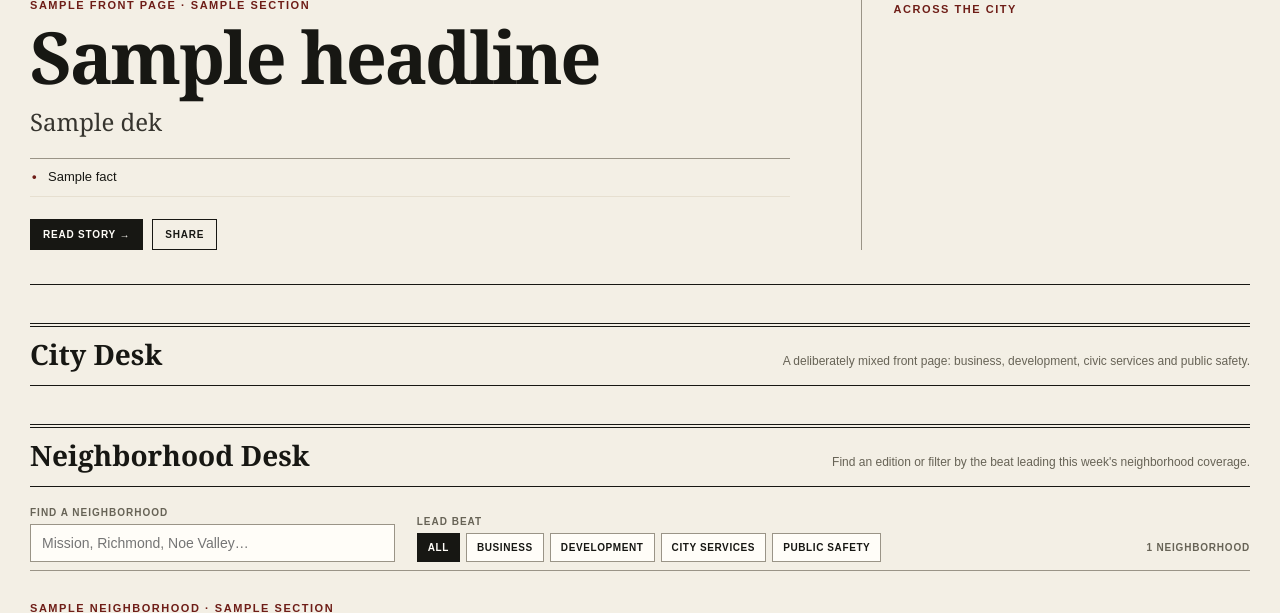
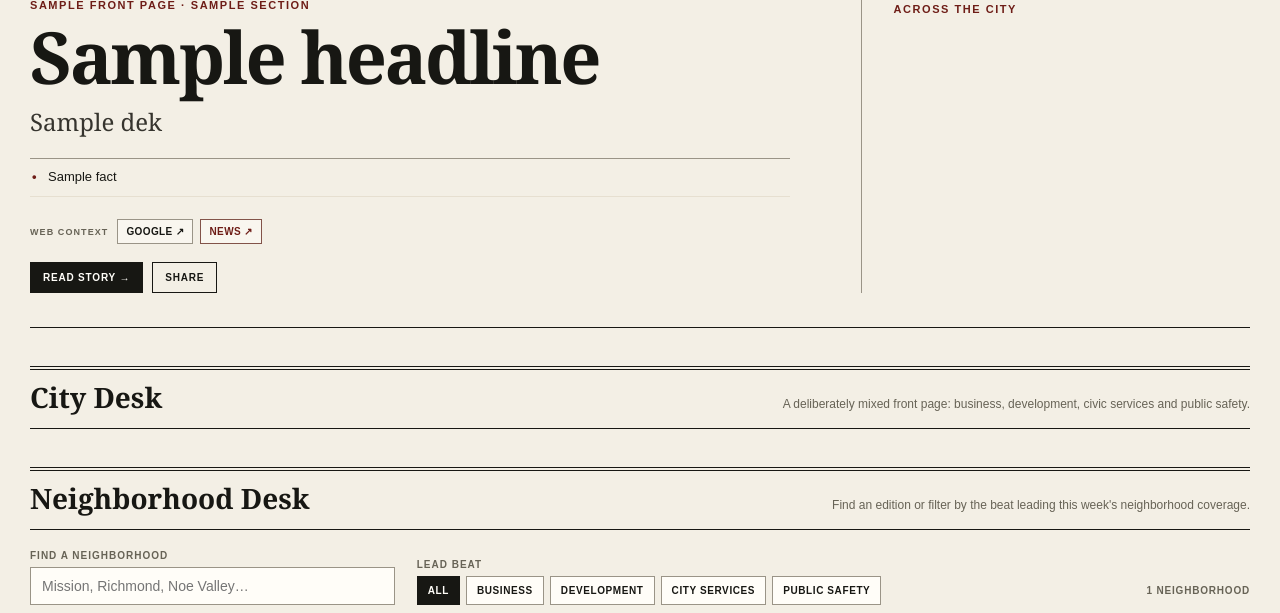
Before and after one commit to AlecSaucedo1/Richmond-Scene, a FastAPI app: template templates/home.html in a window 1280 px wide. Shown: the part 311-924 px from the top of the page. Run offline with FastAPI, Linux system fonts and the light colour scheme; the template is opened without the code that fills it: most values are stand-ins (such as "Sample title", 1, 10 or a date in 2020).

Commit message:
Add Google context searches to homepage stories

```diff
--- a/templates/home.html
+++ b/templates/home.html
@@ -1,4 +1,5 @@
 {% extends "base.html" %}
+{% import "search_links.html" as web %}
 {% block title %}The San Francisco Bulletin — Neighborhood Data News{% endblock %}
 {% block content %}
 {% if not snapshot %}
@@ -13,6 +14,7 @@
     <h1><a href="/neighborhood/{{ lead.slug }}#story-{{ lead.source }}">{{ lead.headline }}</a></h1>
     <p class="lead-dek">{{ lead.dek }}</p>
     {% if lead.facts %}<ul class="fact-list compact">{% for fact in lead.facts[:2] %}<li>{{ fact }}</li>{% endfor %}</ul>{% endif %}
+    {{ web.story_context(lead, lead.name) }}
     <div class="story-actions">
       <a class="action-link primary" href="/neighborhood/{{ lead.slug }}#story-{{ lead.source }}">Read story <span aria-hidden="true">→</span></a>
       <button type="button" class="action-link js-share" data-share-title="{{ lead.headline }}" data-share-url="/neighborhood/{{ lead.slug }}#story-{{ lead.source }}">Share</button>
@@ -25,6 +27,7 @@
       <a class="brief-neighborhood" href="/neighborhood/{{ story.slug }}">{{ story.name }} · {{ story.section }}</a>
       <h2><a href="/neighborhood/{{ story.slug }}#story-{{ story.source }}">{{ story.headline }}</a></h2>
       <p>{{ story.dek }}</p>
+      {{ web.story_context(story, story.name, true) }}
       <span class="post-cue">Open story <span aria-hidden="true">→</span></span>
     </article>
     {% endfor %}
@@ -41,6 +44,7 @@
     {% if story.facts %}
     <details class="inline-details"><summary>Key facts</summary><ul class="story-facts">{% for fact in story.facts[:3] %}<li>{{ fact }}</li>{% endfor %}</ul></details>
     {% endif %}
+    {{ web.story_context(story, story.name, true) }}
     <span class="post-cue">Read {{ story.name }} <span aria-hidden="true">→</span></span>
   </article>
   {% endfor %}
@@ -69,6 +73,7 @@
     <a class="eyebrow" href="/neighborhood/{{ n.slug }}">{{ n.name }} · {{ e.lead.section }}</a>
     <h3><a href="/neighborhood/{{ n.slug }}#story-{{ e.lead.source }}">{{ e.lead.headline }}</a></h3>
     <p>{{ e.lead.dek }}</p>
+    {{ web.story_context(e.lead, n.name, true) }}
     <div class="mini-ledger">
       {% for key in ['businesses','permits','service_requests','police'] %}
         {% if e.metrics.get(key) %}<span><strong>{{ e.metrics[key].current }}</strong> {{ e.metrics[key].short_label }}</span>{% endif %}
```
